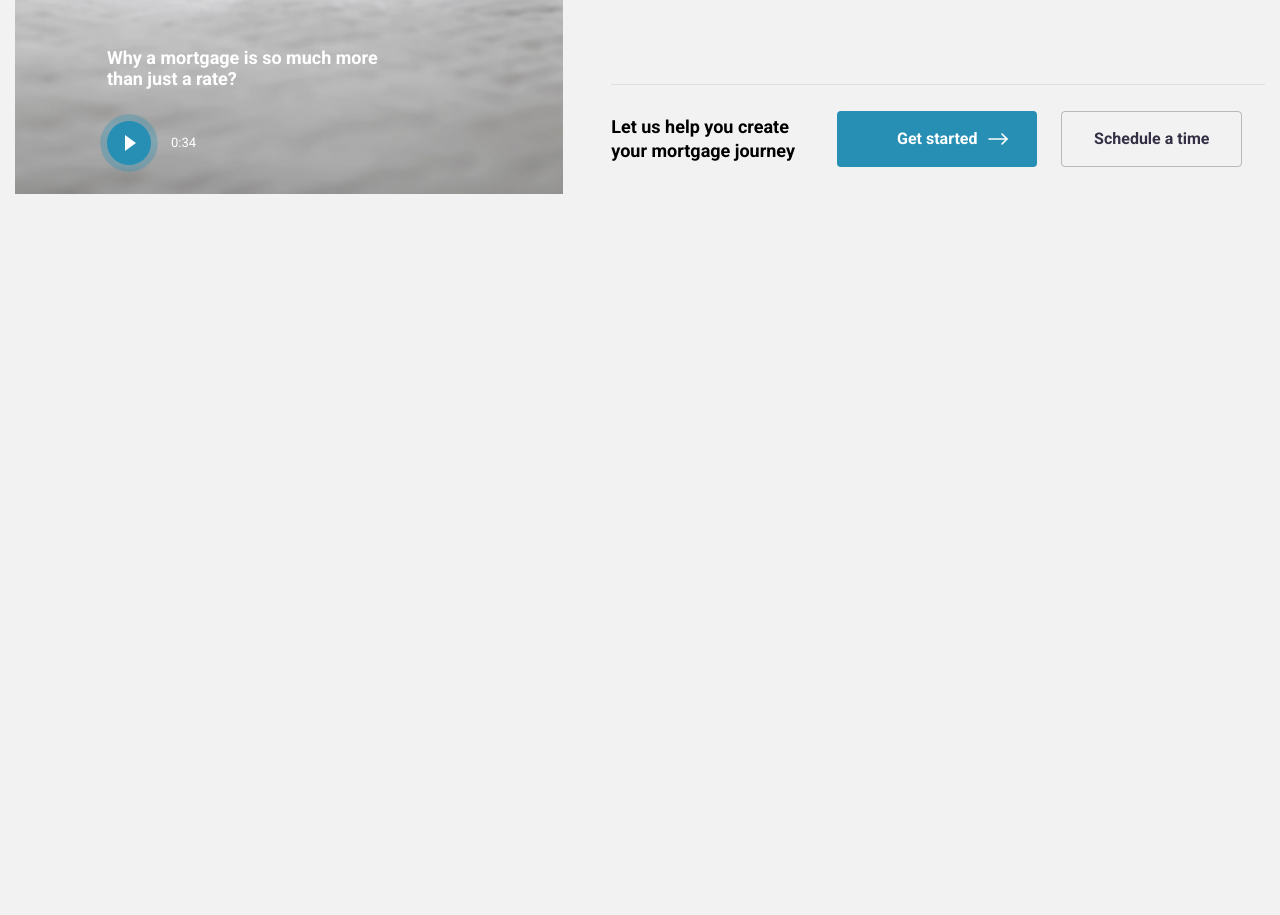
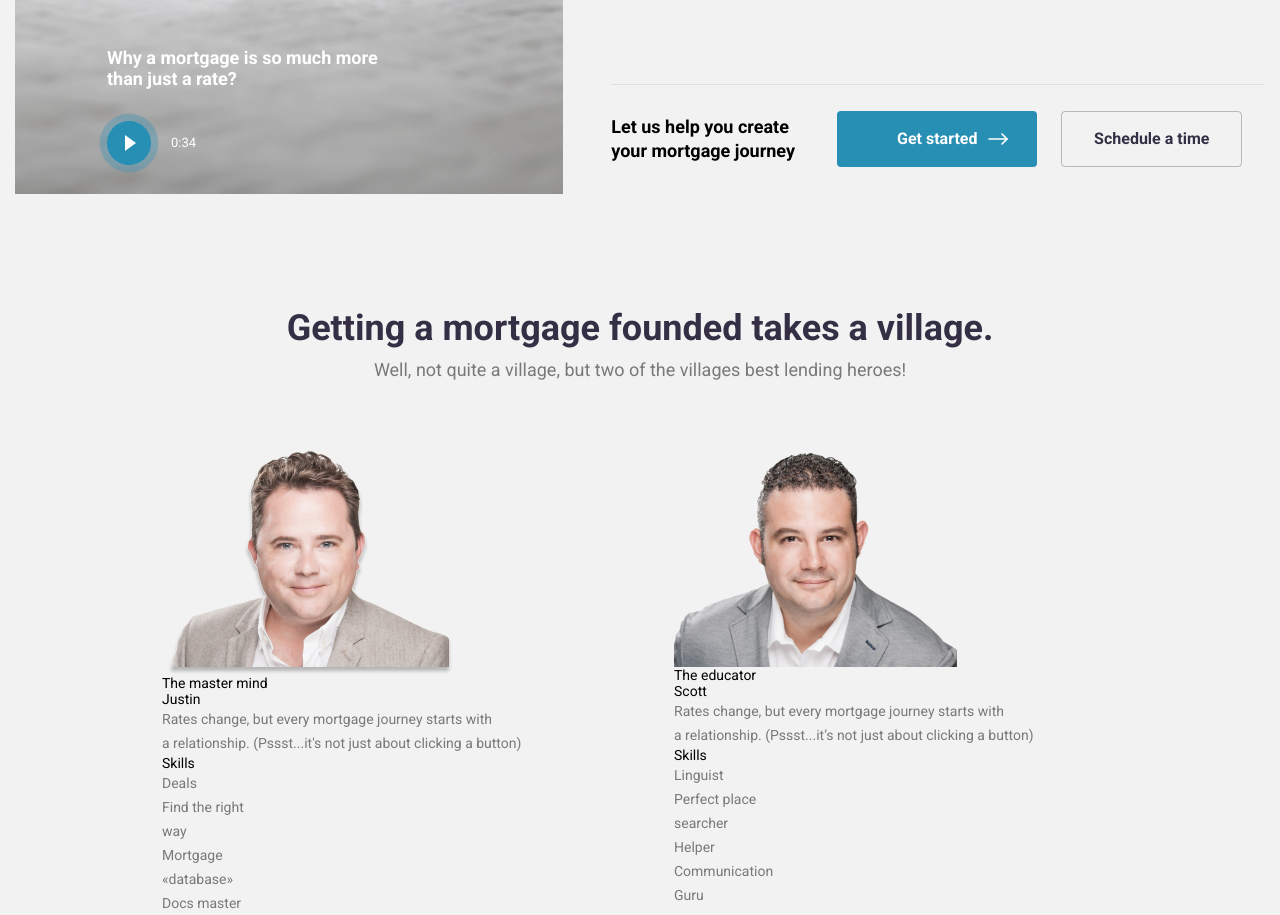
Before and after one commit to mahoutfe/mortgage, a React (Create React App) app: page / in a window 1280 px wide. Shown: the part 480-1395 px from the top of the page. Before the commit the page ends 800 px from the top, so only its background shows below. Built offline with nearby package versions, Linux system fonts and the light colour scheme.

Commit message:
начинаю переделывать header

```diff
--- a/src/components/MortgageDesign/header/Header.js
+++ b/src/components/MortgageDesign/header/Header.js
@@ -12,7 +12,6 @@ import logo from './../../../resources/img/logo.svg';
 import './../../../style/style.scss';
 import './../../../style/mixins.scss';
 import styles from './Header.module.scss';
-import buttonsStyles from './../../buttons/Buttons.module.scss';
 
 const Header = () => {
 	return (
--- a/src/components/MortgageDesign/header/Header.module.scss
+++ b/src/components/MortgageDesign/header/Header.module.scss
@@ -9,6 +9,7 @@
 	justify-content: space-between;
 	gap: 48px;
 	height: 100%;
+	margin-bottom: 104.4px;
 
 	@include mediaNetbook {
 		gap: 24px;
@@ -141,6 +142,7 @@
 	}
 
 	@include mediaMobile {
+		padding-top: 40px;
 		justify-content: center;
 	}
 }
--- a/src/components/MortgageDesign/mentors/Mentors.js
+++ /dev/null
@@ -1,11 +0,0 @@
-import styles from './Mentors.module.scss';
-
-const Mentors = () => {
-	return (
-		<div className='container'>
-			<h1>MainPageMentors</h1>
-		</div>
-	);
-};
-
-export default Mentors;
--- a/src/components/MortgageDesign/mentors/Mentors.module.scss
+++ /dev/null
@@ -1 +0,0 @@
-@import './../../../style/variables';
--- /dev/null
+++ b/src/components/MortgageDesign/teamSection/TeamSection.js
@@ -0,0 +1,112 @@
+import justinImage from './../../../resources/img/teamSection/justin.png';
+import scottImage from './../../../resources/img/teamSection/scott.png';
+import styles from './TeamSection.module.scss';
+
+const TeamSection = () => {
+	return (
+		<section className={styles.teamSection}>
+			<div className='container'>
+				<h2 className={styles.sectionTitle}>
+					Getting a mortgage founded takes a village.
+				</h2>
+				<p className={styles.sectionSubtitle}>
+					Well, not quite a village, but two of the villages best lending
+					heroes!
+				</p>
+
+				<div className={styles.teamMembers}>
+					<div className={styles.teamMember}>
+						<img
+							src={justinImage}
+							alt="Justin's profile photo"
+							className={styles.memberPhoto}
+						/>
+						<div className={styles.memberInfo}>
+							<span className={styles.role}>The master mind</span>
+							<h3 className={styles.name}>Justin</h3>
+							<p className={styles.description}>
+								Rates change, but every mortgage journey starts with <br />a
+								relationship. (Pssst...it's not just about clicking a button)
+							</p>
+							<div className={styles.skillsContainer}>
+								<h3 class={styles.skillTitle}>Skills</h3>
+								<div className={styles.skillsGrid}>
+									<div className={styles.skillItem}>
+										<img className={styles.skillIcon} />
+										<p className={styles.skillName}>Deals</p>
+									</div>
+									<div className={styles.skillItem}>
+										<img className={styles.skillIcon} />
+										<p className={styles.skillName}>
+											Find the right
+											<br />
+											way
+										</p>
+									</div>
+									<div className={styles.skillItem}>
+										<img className={styles.skillIcon} />
+										<p className={styles.skillName}>
+											Mortgage
+											<br />
+											«database»
+										</p>
+									</div>
+									<div className={styles.skillItem}>
+										<img className={styles.skillIcon} />
+										<p className={styles.skillName}>Docs master</p>
+									</div>
+								</div>
+							</div>
+						</div>
+					</div>
+
+					<div className={styles.teamMember}>
+						<img
+							src={scottImage}
+							alt="Justin's profile photo"
+							className={styles.memberPhoto}
+						/>
+						<div className={styles.memberInfo}>
+							<span className={styles.role}>The educator</span>
+							<h3 className={styles.name}>Scott</h3>
+							<p className={styles.description}>
+								Rates change, but every mortgage journey starts with <br />a
+								relationship. (Pssst...it’s not just about clicking a button)
+							</p>
+							<div className={styles.skillsContainer}>
+								<h3 class={styles.skillTitle}>Skills</h3>
+								<div className={styles.skillsGrid}>
+									<div className={styles.skillItem}>
+										<img className={styles.skillIcon} />
+										<p className={styles.skillName}>Linguist</p>
+									</div>
+									<div className={styles.skillItem}>
+										<img className={styles.skillIcon} />
+										<p className={styles.skillName}>
+											Perfect place
+											<br />
+											searcher
+										</p>
+									</div>
+									<div className={styles.skillItem}>
+										<img className={styles.skillIcon} />
+										<p className={styles.skillName}>Helper</p>
+									</div>
+									<div className={styles.skillItem}>
+										<img className={styles.skillIcon} />
+										<p className={styles.skillName}>
+											Communication
+											<br /> Guru
+										</p>
+									</div>
+								</div>
+							</div>
+						</div>
+					</div>
+				</div>
+			</div>
+		</section>
+	);
+};
+
+export default TeamSection;
--- /dev/null
+++ b/src/components/MortgageDesign/teamSection/TeamSection.module.scss
@@ -0,0 +1,52 @@
+@import './../../../style/variables';
+$block-width: 512px;
+.teamSection {
+	display: flex;
+	flex-direction: column;
+	width: 100%;
+}
+.sectionTitle {
+	font-weight: 700;
+	font-size: 36px;
+	line-height: 167%;
+	color: $title-color;
+	text-align: center;
+}
+.sectionSubtitle {
+	font-size: 18px;
+	text-align: center;
+	color: $black;
+	opacity: 0.5;
+	padding-bottom: 65px;
+}
+.teamMembers {
+	display: flex;
+	justify-content: space-between;
+	max-width: 1088px;
+	margin: 0 auto;
+	gap: calc((100% - (#{$block-width * 2})) / 3);
+}
+.teamMember {
+	width: $block-width;
+	padding: 0 34px;
+}
+.memberPhoto {
+}
+.memberInfo {
+}
+.role {
+}
+.name {
+}
+.description {
+}
+.skillsContainer {
+}
+.skillsGrid {
+}
+.skillItem {
+}
+.skillIcon {
+}
+.skillName {
+}
--- a/src/components/app/App.js
+++ b/src/components/app/App.js
@@ -2,7 +2,7 @@ import React from 'react';
 import Footer from '../../components/MortgageDesign/footer/Footer';
 import Education from '../../components/MortgageDesign/education/Education';
 import Header from '../../components/MortgageDesign/header/Header';
-import Mentors from '../../components/MortgageDesign/mentors/Mentors';
+import TeamSection from '../../components/MortgageDesign/teamSection/TeamSection';
 import Reviews from '../../components/MortgageDesign/reviews/Reviews';
 import Strategy from '../../components/MortgageDesign/strategy/Strategy';
 // import './../../style/style.scss';
@@ -11,7 +11,7 @@ const App = () => {
 	return (
 		<div className='app'>
 			<Header />
-			{/* <main> */}
+			<TeamSection />
 			{/* <ButtonPlay /> */}
 			{/* <PageMentors />
 				<PageStrategy />
--- a/src/components/buttons/MenuButton.js
+++ b/src/components/buttons/MenuButton.js
@@ -21,6 +21,28 @@ const MenuButton = () => {
 	return (
 		<div>
 			<div>
+				<div
+					className={`${styles.menuHeader} ${
+						isActive ? styles.menuHeaderActive : ''
+					}`}
+				>
+					<div className={styles.navBtn} onClick={onClick}>
+						<button className={styles.navIconBtn}>
+							<div
+								className={`${styles.navIcon} ${
+									isActive ? styles.navIconActive : ''
+								}`}
+							></div>
+						</button>
+					</div>
+					<div
+						className={`${styles.logo} ${isActive ? styles.logoActive : ''}`}
+					>
+						<a href='#!'>
+							<img src={logo} alt='NEW AMERICAN funding' />
+						</a>
+					</div>
+				</div>
 				<div
 					className={`${styles.headerMenu} ${
 						isActive ? styles.headerMenuActive : ''
@@ -55,22 +77,6 @@ const MenuButton = () => {
 					</div>
 				</div>
 			</div>
-			<div className={styles.menuHeader}>
-				<div className={styles.navBtn} onClick={onClick}>
-					<button className={styles.navIconBtn}>
-						<div
-							className={`${styles.navIcon} ${
-								isActive ? styles.navIconActive : ''
-							}`}
-						></div>
-					</button>
-				</div>
-				<div className={`${styles.logo} ${isActive ? styles.logoActive : ''}`}>
-					<a href='#!'>
-						<img src={logo} alt='NEW AMERICAN funding' />
-					</a>
-				</div>
-			</div>
 		</div>
 	);
 };
--- a/src/components/buttons/MenuButton.module.scss
+++ b/src/components/buttons/MenuButton.module.scss
@@ -92,6 +92,17 @@
 	display: flex;
 	justify-content: start;
 	align-items: center;
+
+	@include mediaNetbook {
+		left: 35px;
+	}
+}
+
+.menuHeader.menuHeaderActive {
+	position: fixed;
+	z-index: 10;
+	top: 24px;
+	left: 48px;
 }
 
 .navBtn {
--- a/src/style/style.scss
+++ b/src/style/style.scss
@@ -11,7 +11,11 @@ body {
 	color: $black;
 	font-size: 14px;
 }
-
+.app {
+	display: flex;
+	flex-direction: column;
+	align-items: center;
+}
 p {
 	color: $black;
 	font-size: 14px;
@@ -26,11 +30,11 @@ p {
 
 	&--wide {
 		width: 100%;
-		max-width: 1367px;
+		max-width: 1440px;
 
-		// @include mediaTablet {
-		// 	max-width: 1270px;
-		// }
+		@media screen and (max-width: 1270px) {
+			max-width: 1270px;
+		}
 	}
 }
 
--- a/src/style/variables.scss
+++ b/src/style/variables.scss
@@ -16,5 +16,5 @@ $mobile: 810px;
 // 	font-style: normal;
 // 	background-color: $main-color;
 // 	color: $black;
-// 	font-size: 14px;
+// 	font-size:1832 14px;
 // }
```
Also changed, not shown: src/resources/img/teamSection/justin.png (added), src/resources/img/teamSection/scott.png (added).
